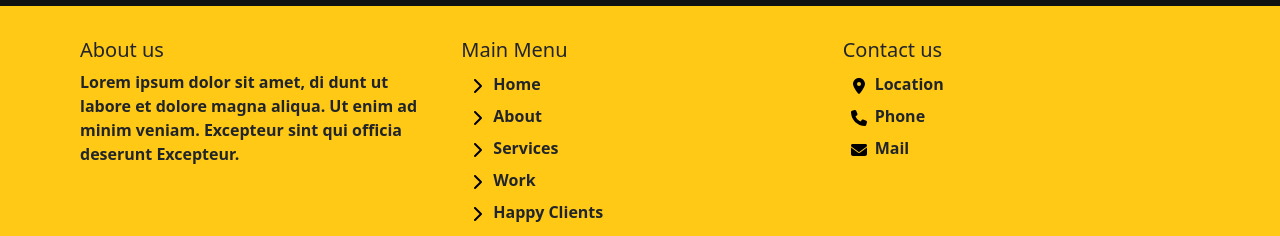
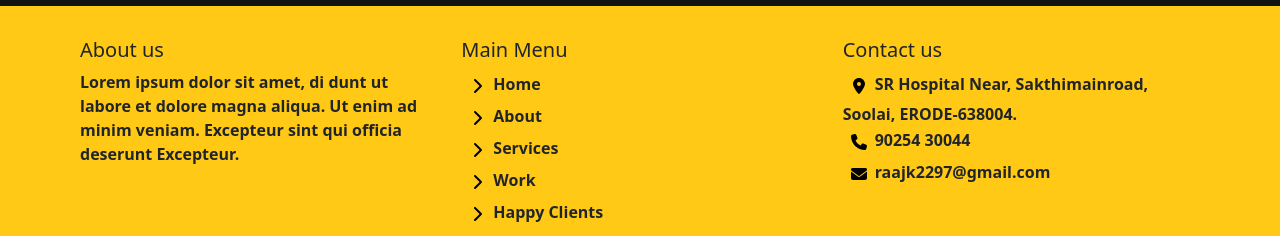
Before and after one commit to ACEXRA/vrphotography, a React (Create React App) app: page / in a window 1280 px wide. Shown: the part 2587-2823 px from the top of the page. Built offline with nearby package versions, Linux system fonts and the light colour scheme; no server answers; the database is empty.

Commit message:
footer menu changes

```diff
--- a/src/components/footer/Footer.js
+++ b/src/components/footer/Footer.js
@@ -87,15 +87,15 @@ const Footer = () => {
             <div>
               <ul>
                 <img className="icon" src={location} alt="ico" />
-                Location
+                SR Hospital Near, Sakthimainroad, Soolai, ERODE-638004.
               </ul>
               <ul>
                 <img className="icon" src={phone} alt="ico" />
-                Phone
+                90254 30044
               </ul>
               <ul>
                 <img className="icon" src={email} alt="ico" />
-                Mail
+                raajk2297@gmail.com
               </ul>
             </div>
           </Col>
```
